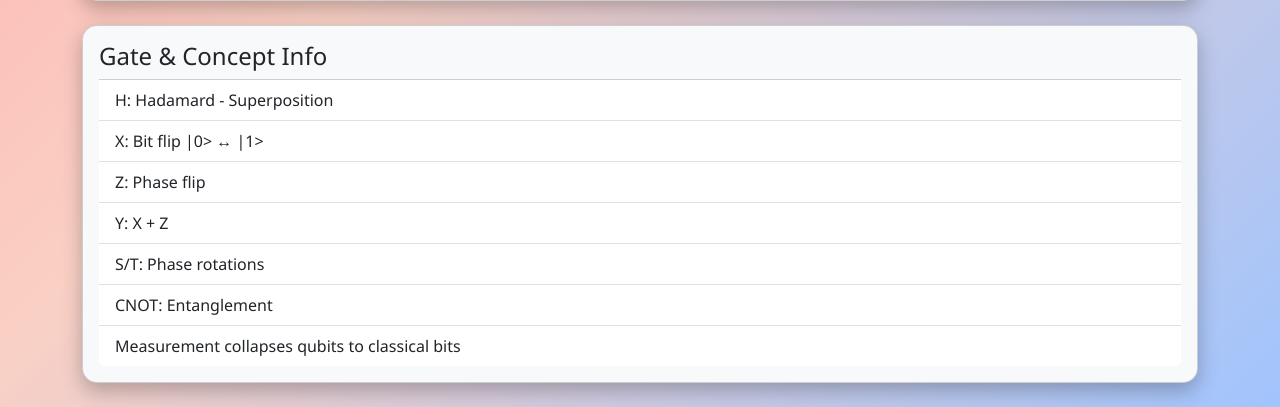
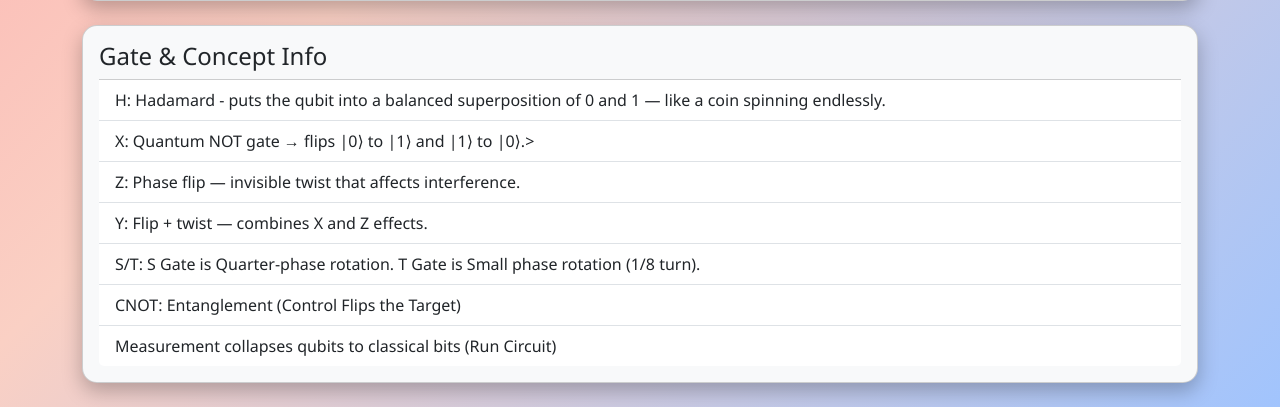
Before and after one commit to Vishalkrishnan-Muralikrishnan/Quantum-Logic-Gates-Simulator, a Flask app: page / in a window 1280 px wide. Shown: the part 998-1405 px from the top of the page. Run offline with Flask 3, Linux system fonts and the light colour scheme.

Commit message:
Enhance descriptions of quantum gates in index.html

```diff
--- a/templates/index.html
+++ b/templates/index.html
@@ -51,13 +51,13 @@
   <div class="card bg-light text-dark p-3 mb-4">
     <h4>Gate & Concept Info</h4>
     <ul class="list-group list-group-flush text-dark">
-      <li class="list-group-item">H: Hadamard - Superposition</li>
-      <li class="list-group-item">X: Bit flip |0> ↔ |1></li>
-      <li class="list-group-item">Z: Phase flip</li>
-      <li class="list-group-item">Y: X + Z</li>
-      <li class="list-group-item">S/T: Phase rotations</li>
-      <li class="list-group-item">CNOT: Entanglement</li>
-      <li class="list-group-item">Measurement collapses qubits to classical bits</li>
+      <li class="list-group-item">H: Hadamard - puts the qubit into a balanced superposition of 0 and 1 — like a coin spinning endlessly.</li>
+      <li class="list-group-item">X: Quantum NOT gate → flips |0⟩ to |1⟩ and |1⟩ to |0⟩.></li>
+      <li class="list-group-item">Z: Phase flip — invisible twist that affects interference.</li>
+      <li class="list-group-item">Y: Flip + twist — combines X and Z effects.</li>
+      <li class="list-group-item">S/T: S Gate is Quarter-phase rotation. T Gate is Small phase rotation (1/8 turn).</li>
+      <li class="list-group-item">CNOT: Entanglement (Control Flips the Target)</li>
+      <li class="list-group-item">Measurement collapses qubits to classical bits (Run Circuit)</li>
     </ul>
   </div>
 </div>
```
